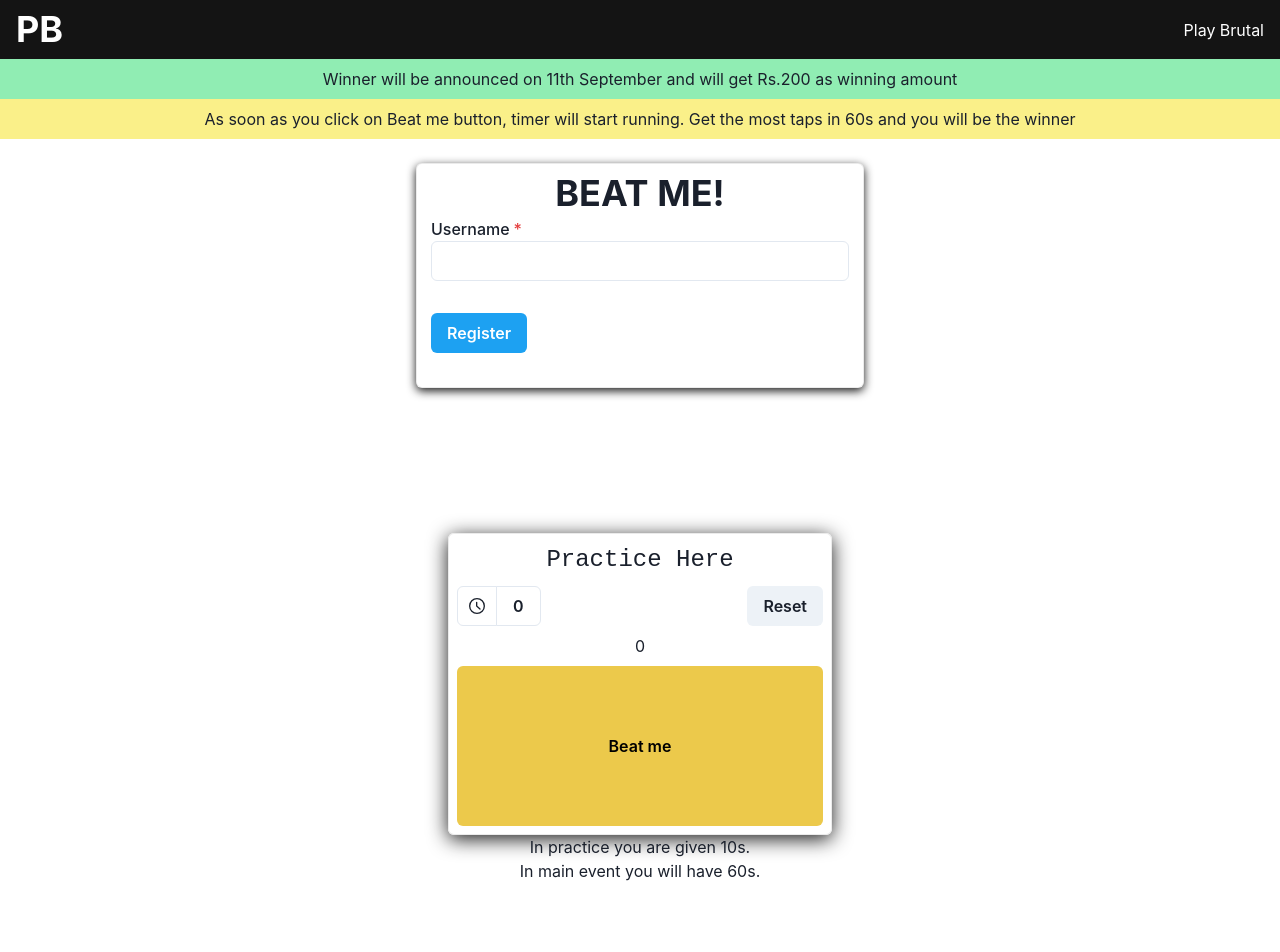
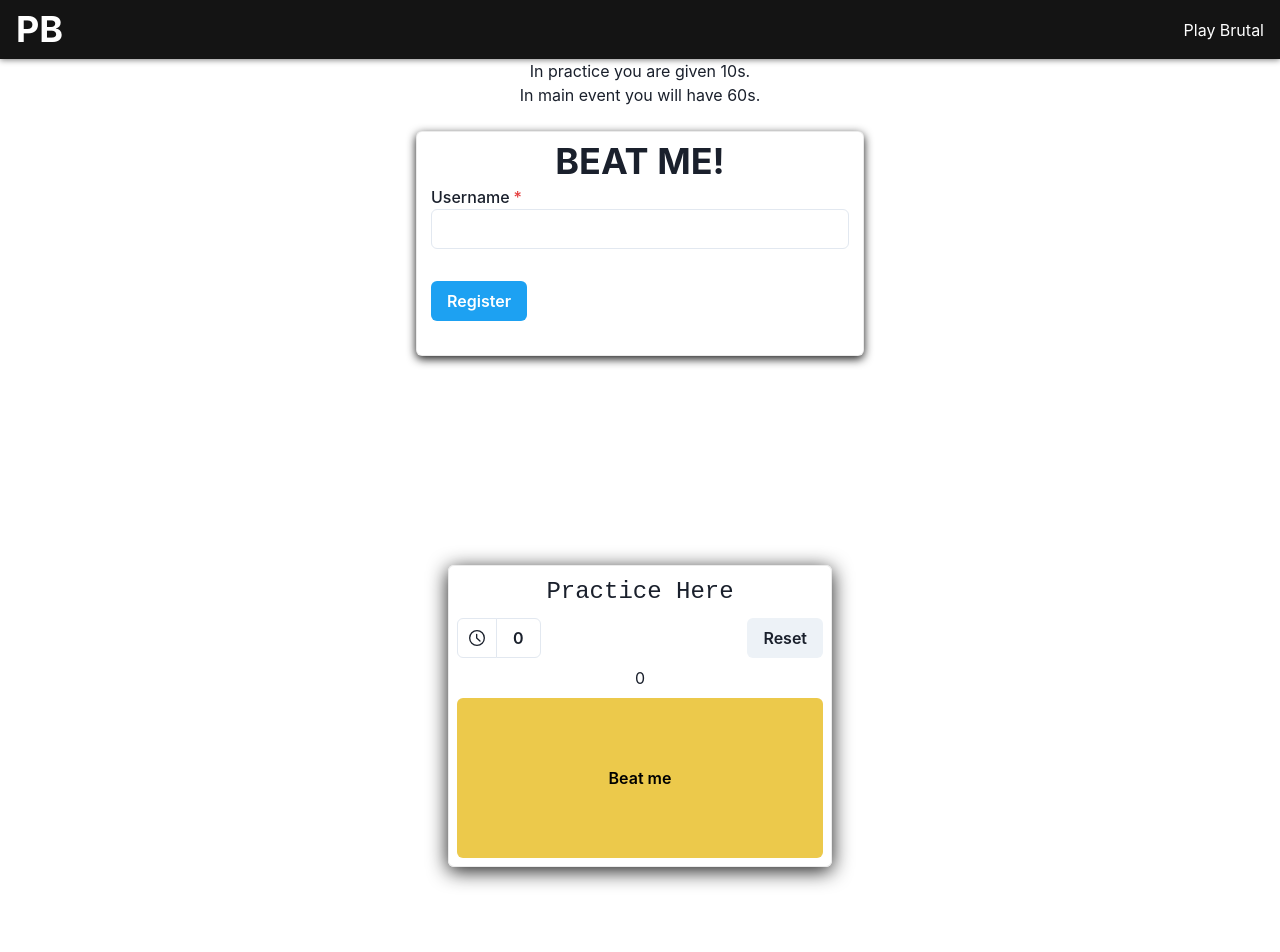
Before and after one commit to LanceParker-007/pb-frontend, a React (Create React App) app: page / in a window 1280 px wide. Shown: the top 952 px of the page. Built offline with nearby package versions, Linux system fonts and the light colour scheme.

Commit message:
Adding Ads 1

```diff
--- a/public/index.html
+++ b/public/index.html
@@ -10,6 +10,13 @@
 
     <link rel="manifest" href="%PUBLIC_URL%/manifest.json" />
 
+    <!-- Google Ads Script -->
+    <script
+      async
+      custom-element="amp-ad"
+      src="https://cdn.ampproject.org/v0/amp-ad-0.1.js"
+    ></script>
+
     <title>Play Brutal</title>
   </head>
   <body>
--- a/src/App.js
+++ b/src/App.js
@@ -6,9 +6,6 @@ import Footer from "./Components/Footer";
 import { useAppContext } from "./Context/AppContext";
 
 export default function App() {
-  alert(
-    "Event is over. You can follow me on twitter for future updates: https://twitter.com/Ore_wa_King"
-  );
   const { user } = useAppContext();
 
   return (
--- /dev/null
+++ b/src/Components/Ads/AdOnLeft.jsx
@@ -0,0 +1,22 @@
+import { Box } from "@chakra-ui/react";
+import React from "react";
+
+const AdOnLeft = () => {
+  return (
+    <Box>
+      <amp-ad
+        width="100vw"
+        height="320"
+        type="adsense"
+        data-ad-client="ca-pub-1113294681015194"
+        data-ad-slot="6132635833"
+        data-auto-format="rspv"
+        data-full-width=""
+      >
+        <div overflow=""></div>
+      </amp-ad>
+    </Box>
+  );
+};
+
+export default AdOnLeft;
--- a/src/Components/Header.jsx
+++ b/src/Components/Header.jsx
@@ -18,15 +18,8 @@ const Header = () => {
         <Heading>PB</Heading>
         <Text>Play Brutal</Text>
       </Box>
-      <Text p={2} bg={"whatsapp.200"} textAlign={"center"}>
-        Winner will be announced on 11th September and will get Rs.200 as
-        winning amount
-        <br />
-      </Text>
-      <Text bg={"yellow.200"} textAlign={"center"} p={2}>
-        As soon as you click on Beat me button, timer will start running. Get
-        the most taps in 60s and you will be the winner
-      </Text>
+      <Text textAlign={"center"}>In practice you are given 10s.</Text>
+      <Text textAlign={"center"}>In main event you will have 60s.</Text>
     </>
   );
 };
--- a/src/Components/PracticeButton.jsx
+++ b/src/Components/PracticeButton.jsx
@@ -8,6 +8,7 @@ import {
 } from "@chakra-ui/react";
 import { TimeIcon } from "@chakra-ui/icons";
 import { useRef, useState } from "react";
+import AdOnLeft from "./Ads/AdOnLeft";
 
 const PracticeButton = () => {
   const [clicks, setCLicks] = useState(0);
@@ -47,12 +48,20 @@ const PracticeButton = () => {
       width={"full"}
       px={4}
       py={5}
-      display={"flex"}
-      justifyContent={"center"}
+      display={{ sm: "column", md: "flex" }}
+      justifyContent={{ sm: "center", md: "center" }}
       alignItems={"center"}
-      height={"50vh"}
+      height={"60vh"}
     >
-      <div style={{ touchAction: "none" }}>
+      <AdOnLeft />
+      <div
+        style={{
+          touchAction: "none",
+          display: "flex",
+          justifyContent: "center",
+          alignItems: "center",
+        }}
+      >
         <VStack
           width={"24rem"}
           p={2}
@@ -94,9 +103,8 @@ const PracticeButton = () => {
             Beat me
           </Button>
         </VStack>
-        <Text textAlign={"center"}>In practice you are given 10s.</Text>
-        <Text textAlign={"center"}>In main event you will have 60s.</Text>
       </div>
+      <AdOnLeft />
     </Box>
   );
 };
--- a/src/Context/AppContext.js
+++ b/src/Context/AppContext.js
@@ -32,7 +32,7 @@ const AppContextProvider = ({ children }) => {
       });
     }
   };
-  fetchHighScore();
+  // fetchHighScore();
 
   useEffect(() => {
     const userInfo = localStorage.getItem("userInfo");
```
Also changed, not shown: 1 other file (tests, documents, lock files or other folders).
